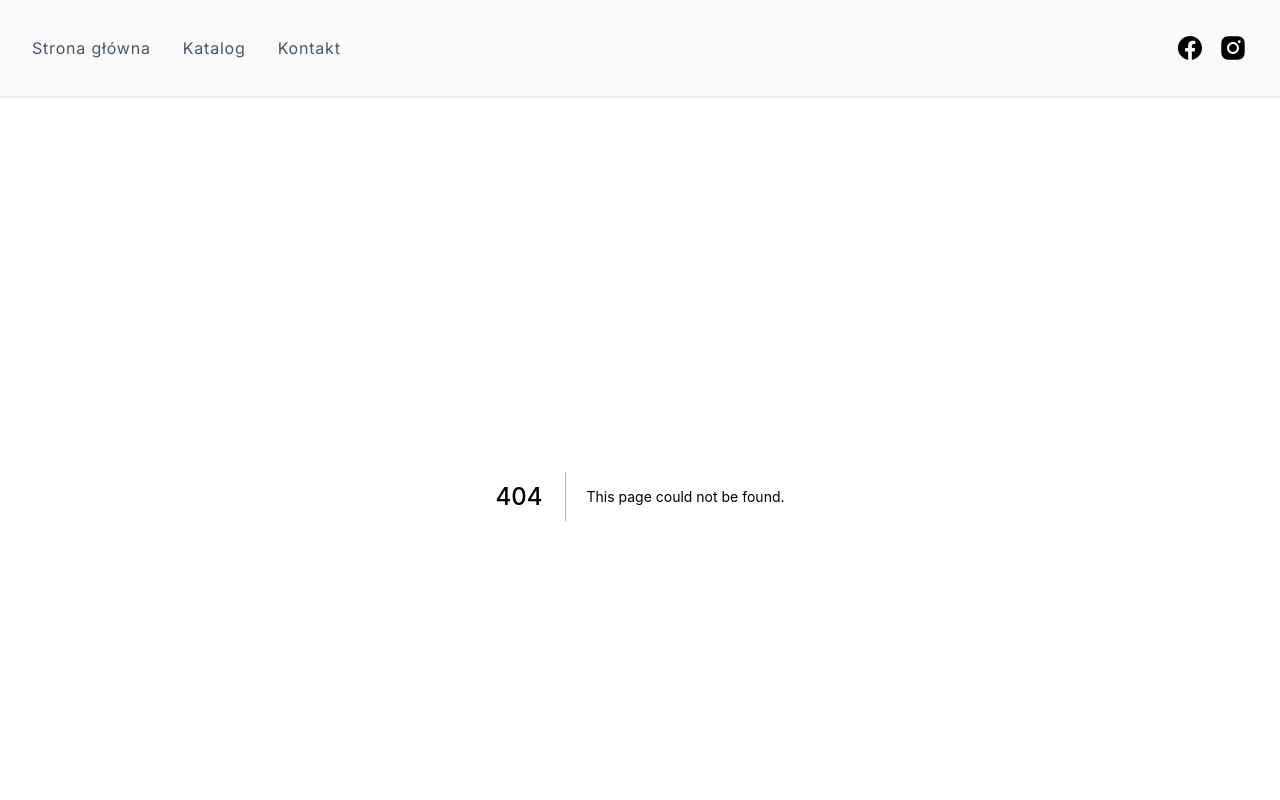
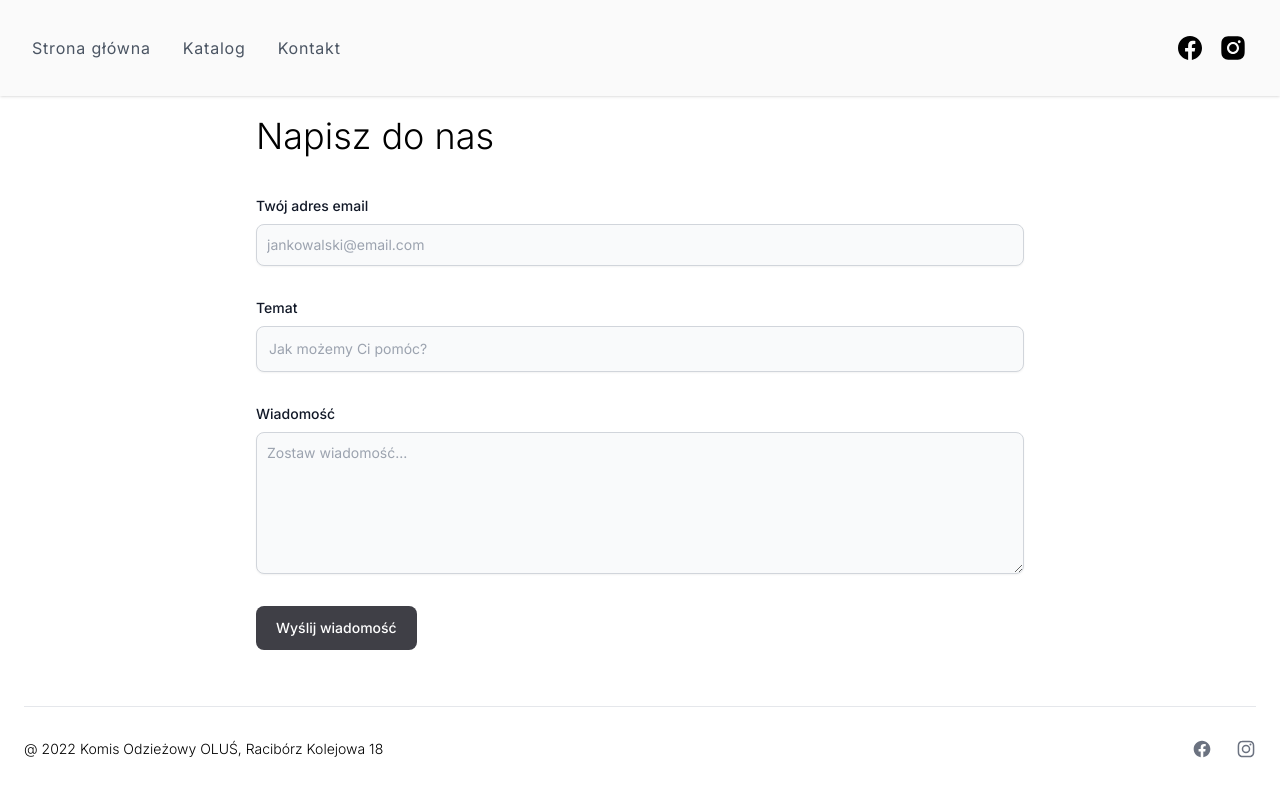
Before and after one commit to gandalf113/ecommerce-demo, a Next.js app: page /kontakt in a window 1280 px wide. Before the commit this address had no page. Shown: the top 800 px of the page. Built offline with nearby package versions, Linux system fonts and the light colour scheme.

Commit message:
Added contact form

```diff
--- a/components/catalogue/CatalogueItem.js
+++ b/components/catalogue/CatalogueItem.js
@@ -2,9 +2,9 @@ import React from 'react'
 
 const CatalogueItem = ({ item }) => {
   return (
-    <div className='group space-y-3 overflow-hidden '>
+    <div className='group space-y-1 overflow-hidden '>
       <div className='overflow-hidden '>
-        <img src={item.image} alt="" className='object-cover  group-hover:scale-105 duration-200' />
+        <img src={item.image} alt={item.name} className='object-cover  group-hover:scale-105 duration-200'/>
       </div>
       <div>
         <p className='text-sm font-light group-hover:underline underline-offset-2'>{item.name}</p>
--- /dev/null
+++ b/pages/kontakt/index.js
@@ -0,0 +1,26 @@
+import React from 'react'
+
+const ContactPage = () => {
+    return (
+        <div className='md:w-3/5 w-11/12 m-auto mt-5'>
+            <h1 className='text-4xl font-light mb-10'>Napisz do nas</h1>
+            <form className="space-y-8">
+                <div>
+                    <label htmlFor="email" className="block mb-2 text-sm font-medium text-gray-900 dark:text-gray-300">Twój adres email</label>
+                    <input type="email" id="email" className="shadow-sm bg-gray-50 border border-gray-300 text-gray-900 text-sm rounded-lg focus:ring-zinc-500 focus:border-zinc-500 block w-full p-2.5 dark:bg-gray-700 dark:border-gray-600 dark:placeholder-gray-400 dark:text-white dark:focus:ring-zinc-500 dark:focus:border-zinc-500 dark:shadow-sm-light" placeholder="jankowalski@email.com" required/>
+                </div>
+                <div>
+                    <label htmlFor="subject" className="block mb-2 text-sm font-medium text-gray-900 dark:text-gray-300">Temat</label>
+                    <input type="text" id="subject" className="block p-3 w-full text-sm text-gray-900 bg-gray-50 rounded-lg border border-gray-300 shadow-sm focus:ring-zinc-500 focus:border-zinc-500 dark:bg-gray-700 dark:border-gray-600 dark:placeholder-gray-400 dark:text-white dark:focus:ring-zinc-500 dark:focus:border-zinc-500 dark:shadow-sm-light" placeholder="Jak możemy Ci pomóc?" required/>
+                </div>
+                <div className="sm:col-span-2">
+                    <label htmlFor="message" className="block mb-2 text-sm font-medium text-gray-900 dark:text-gray-400">Wiadomość</label>
+                    <textarea id="message" rows="6" className="block p-2.5 w-full text-sm text-gray-900 bg-gray-50 rounded-lg shadow-sm border border-gray-300 focus:ring-zinc-500 focus:border-zinc-500 dark:bg-gray-700 dark:border-gray-600 dark:placeholder-gray-400 dark:text-white dark:focus:ring-zinc-500 dark:focus:border-zinc-500" placeholder="Zostaw wiadomość..."></textarea>
+                </div>
+                <button type="submit" className="py-3 px-5 text-sm font-medium text-center text-white rounded-lg bg-zinc-700 sm:w-fit hover:bg-zinc-800 focus:ring-4 focus:outline-none focus:ring-zinc-300 dark:bg-zinc-600 dark:hover:bg-zinc-700 dark:focus:ring-zinc-800">Wyślij wiadomość</button>
+            </form>
+        </div>
+    )
+}
+
+export default ContactPage
```
Also changed, not shown: components/ui/Footer.js (+2 -2 lines).
